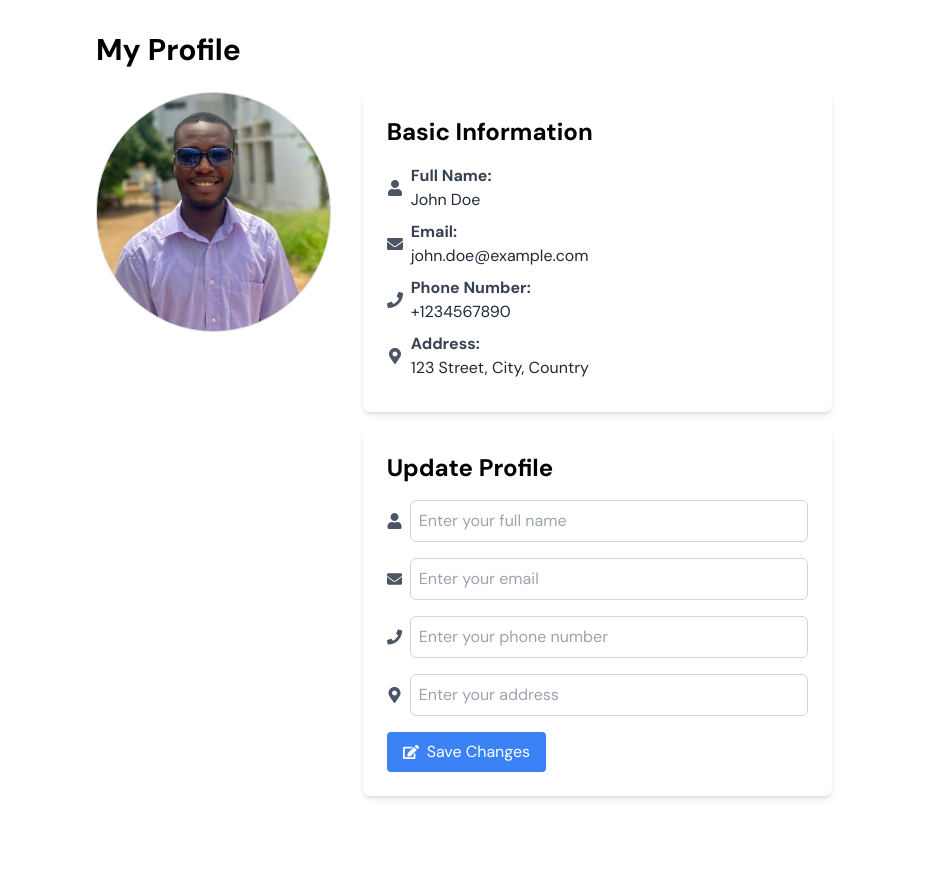
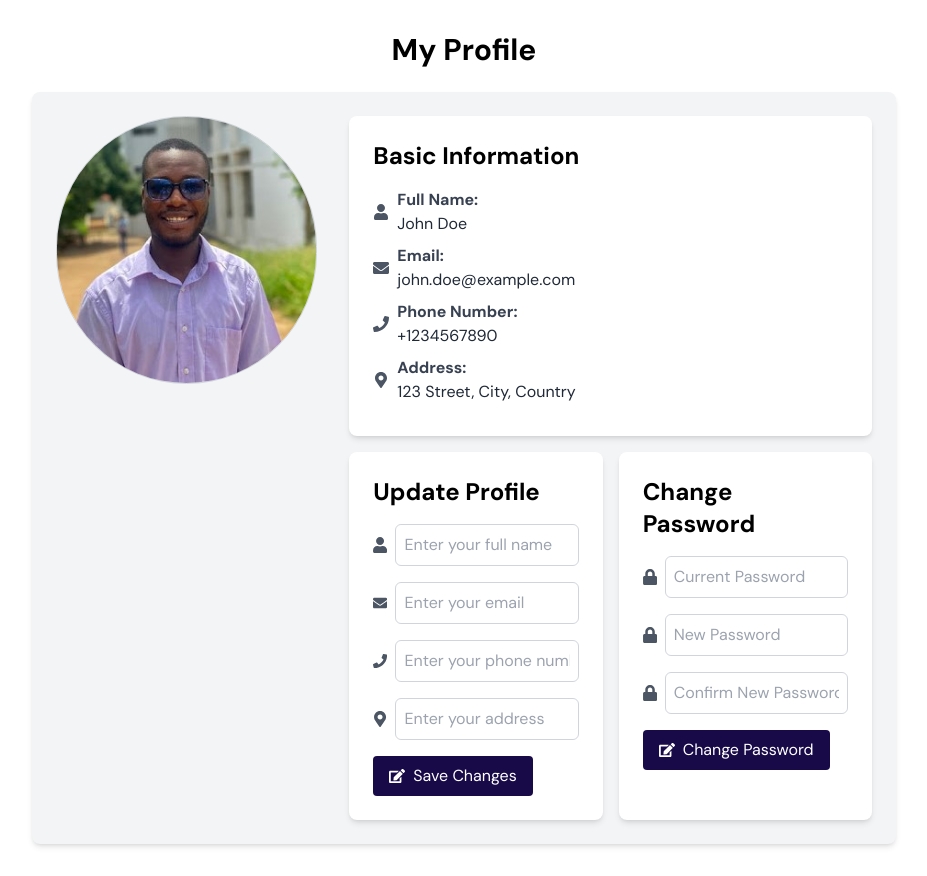
Before and after one commit to hydi-official/HCI, a React (Create React App) app: page /profile in a window 1280 px wide. Shown: the whole page, without its empty margins (176-1103 px from the left). Before the commit the page ends 828 px from the top, so only its background shows below. Built offline with nearby package versions, Linux system fonts and the light colour scheme.

Commit message:
profile updated

```diff
--- a/src/pages/Profile.js
+++ b/src/pages/Profile.js
@@ -1,11 +1,12 @@
 import React from 'react';
-import { FaUser, FaEnvelope, FaPhone, FaMapMarkerAlt, FaEdit } from 'react-icons/fa';
+import { FaUser, FaEnvelope, FaPhone, FaMapMarkerAlt, FaEdit, FaLock } from 'react-icons/fa';
 import edi from '../assets/images/edi.jpg';
+
 const Profile = () => {
   return (
-    <div className="max-w-3xl mx-auto px-4 py-8">
-      <h2 className="text-3xl font-bold mb-6">My Profile</h2>
-      <div className="flex flex-col md:flex-row items-center md:items-start">
+    <div className="max-w-4xl mx-auto px-4 py-8">
+      <h2 className="text-3xl font-bold mb-6 text-center">My Profile</h2>
+      <div className="flex flex-col md:flex-row items-center md:items-start bg-gray-100 p-6 rounded-lg shadow-md">
         <div className="md:w-1/3 mb-4 md:mb-0 md:mr-8">
           <img
             src={edi}
@@ -13,7 +14,7 @@ const Profile = () => {
             className="w-full h-auto rounded-full border border-gray-300"
           />
         </div>
-        <div className="md:w-2/3">
+        <div className="md:w-2/3 w-full">
           <div className="bg-white p-6 rounded-lg shadow-md mb-4">
             <h3 className="text-2xl font-semibold mb-4">Basic Information</h3>
             <div className="mb-2 flex items-center">
@@ -45,7 +46,8 @@ const Profile = () => {
               </div>
             </div>
           </div>
-          <div className="bg-white p-6 rounded-lg shadow-md">
+          <div className="flex flex-col lg:flex-row gap-4">
+            <div className="bg-white p-6 rounded-lg shadow-md lg:w-1/2">
               <h3 className="text-2xl font-semibold mb-4">Update Profile</h3>
               <form>
                 <div className="mb-4 flex items-center">
@@ -82,12 +84,49 @@ const Profile = () => {
                 </div>
                 <button
                   type="submit"
-                className="bg-blue-500 text-white px-4 py-2 rounded flex items-center hover:bg-blue-600"
+                  className="bg-[#180948] text-white px-4 py-2 rounded flex items-center hover:bg-black"
                 >
                   <FaEdit className="mr-2" />
                   Save Changes
                 </button>
               </form>
+            </div>
+            <div className="bg-white p-6 rounded-lg shadow-md lg:w-1/2">
+              <h3 className="text-2xl font-semibold mb-4">Change Password</h3>
+              <form>
+                <div className="mb-4 flex items-center">
+                  <FaLock className="text-gray-600 mr-2" />
+                  <input
+                    type="password"
+                    className="w-full p-2 border border-gray-300 rounded-md"
+                    placeholder="Current Password"
+                  />
+                </div>
+                <div className="mb-4 flex items-center">
+                  <FaLock className="text-gray-600 mr-2" />
+                  <input
+                    type="password"
+                    className="w-full p-2 border border-gray-300 rounded-md"
+                    placeholder="New Password"
+                  />
+                </div>
+                <div className="mb-4 flex items-center">
+                  <FaLock className="text-gray-600 mr-2" />
+                  <input
+                    type="password"
+                    className="w-full p-2 border border-gray-300 rounded-md"
+                    placeholder="Confirm New Password"
+                  />
+                </div>
+                <button
+                  type="submit"
+                  className="bg-[#180948] text-white px-4 py-2 rounded flex items-center hover:bg-black"
+                >
+                  <FaEdit className="mr-2" />
+                  Change Password
+                </button>
+              </form>
+            </div>
           </div>
         </div>
       </div>
```
Lines whose indentation alone changed are shown as unchanged.
